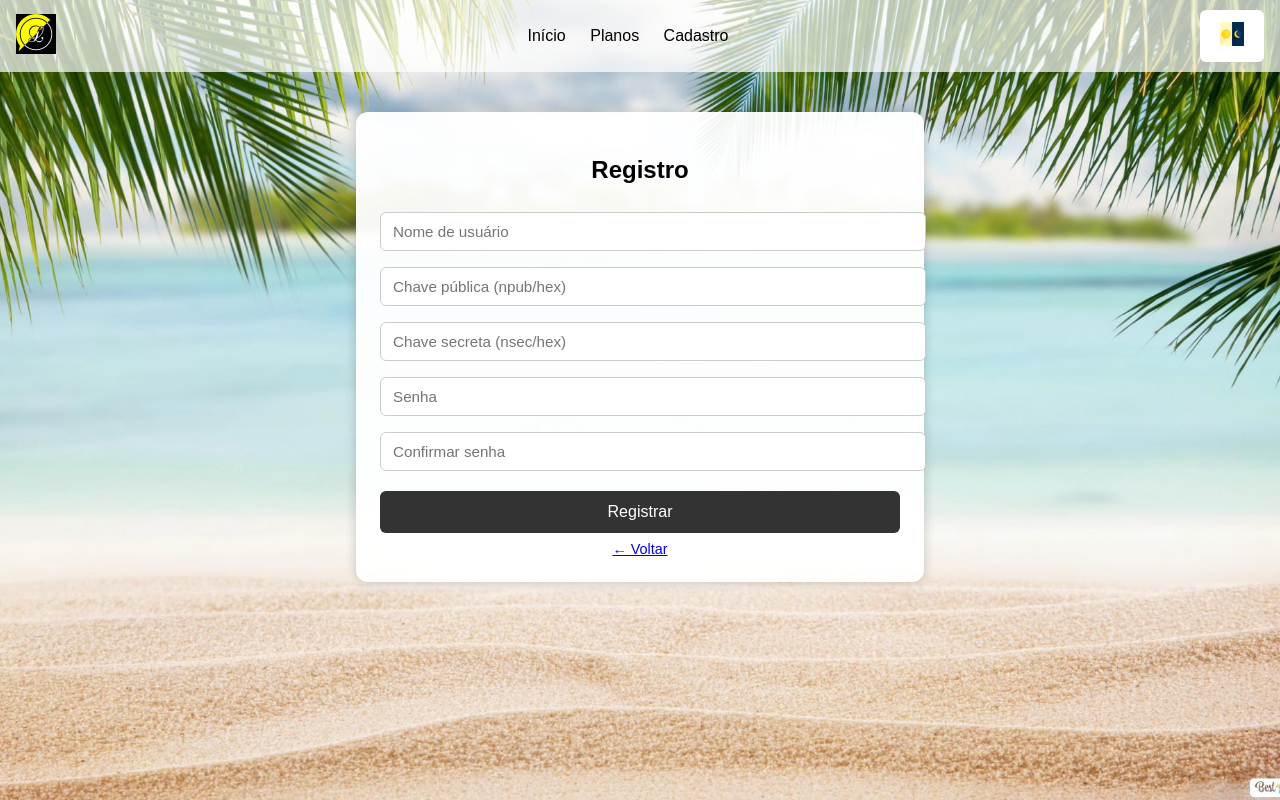
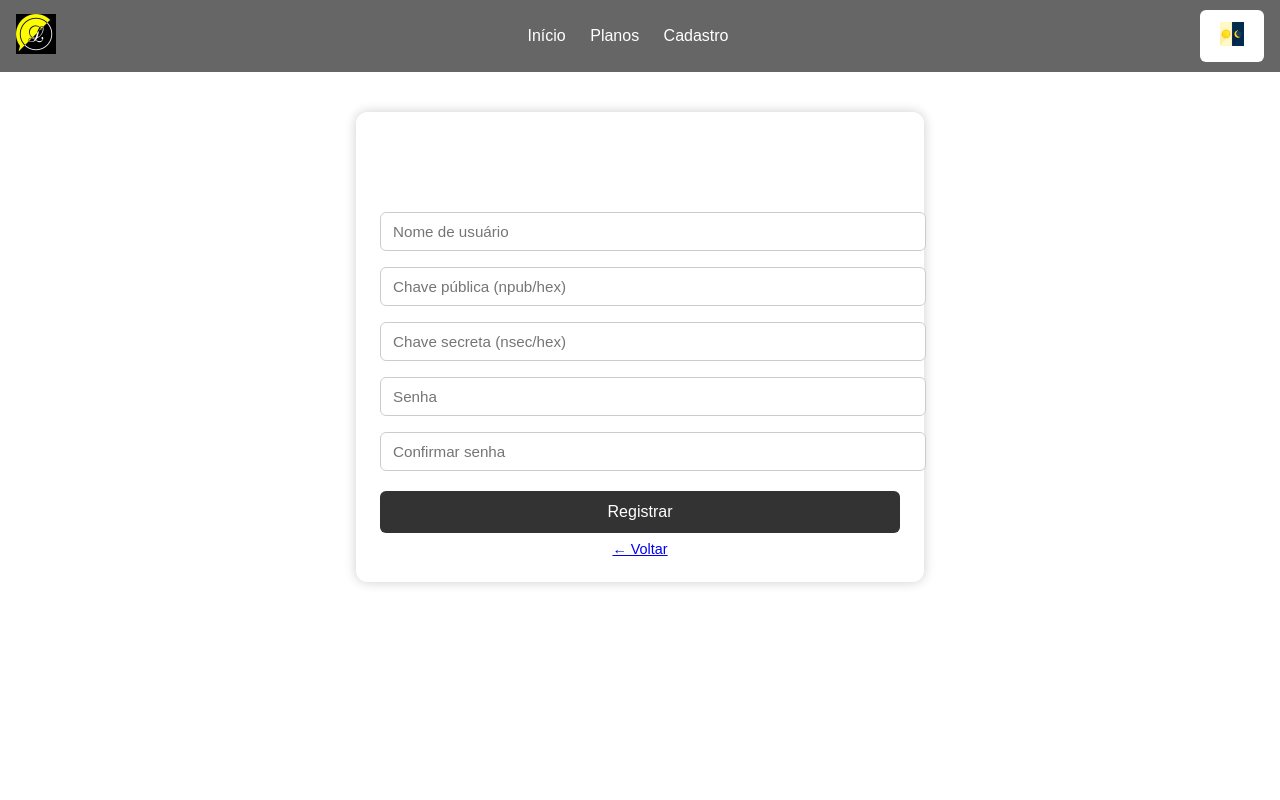
Before and after one commit to lucianocasalunga/libermedia, a Flask app: page /registro in a window 1280 px wide. Run offline with Flask 3, Linux system fonts and the light colour scheme.

Commit message:
Fix: Corrige conflitos no sistema de tema claro/escuro
Problemas identificados e resolvidos:
- Dois sistemas paralelos causando conflitos (base.html vs script.js)
- Classes CSS inconsistentes (light-mode vs light-theme/dark-theme)
- Dois listeners no mesmo botão themeToggle
- Chaves localStorage diferentes (theme vs libermedia_theme)

Mudanças:
- Removida lógica duplicada do script.js
- Unificadas todas classes CSS para light-theme/dark-theme
- Sistema único gerenciado por base.html com suporte a 3 modos:
  ☀️ Light, 🔄 Auto (detecta preferência do sistema), 🌙 Dark
- localStorage key único: libermedia_theme

🤖 Generated with [Claude Code](https://claude.com/claude-code)

Co-Authored-By: Claude <noreply@anthropic.com>

```diff
--- a/static/script.js
+++ b/static/script.js
@@ -1,44 +1,5 @@
-document.addEventListener("DOMContentLoaded", () => {
-  const themeToggle = document.getElementById("themeToggle");
-  const resetTheme = document.getElementById("resetTheme");
-
-  let savedTheme = localStorage.getItem("theme");
-
-  // Se não tiver salvo, define automático pelo horário
-  if (!savedTheme) {
-    const hour = new Date().getHours();
-    savedTheme = (hour >= 6 && hour < 18) ? "light" : "dark";
-  }
-  setTheme(savedTheme);
-
-  if (themeToggle) {
-    themeToggle.addEventListener("click", () => {
-      const current = document.body.classList.contains("light-mode") ? "dark" : "light";
-      setTheme(current);
-      localStorage.setItem("theme", current);
-    });
-  }
-
-  if (resetTheme) {
-    resetTheme.addEventListener("click", () => {
-      localStorage.removeItem("theme");
-      const hour = new Date().getHours();
-      const autoTheme = (hour >= 6 && hour < 18) ? "light" : "dark";
-      setTheme(autoTheme);
-      alert("Tema resetado para automático (de acordo com horário).");
-    });
-  }
-
-  function setTheme(mode) {
-    if (mode === "light") {
-      document.body.classList.add("light-mode");
-      document.body.style.backgroundImage = "url('/static/img/praiatemaclaro.jpg')";
-    } else {
-      document.body.classList.remove("light-mode");
-      document.body.style.backgroundImage = "url('/static/img/praiatemaescuro.jpg')";
-    }
-  }
-});
+// Lógica de tema removida - agora gerenciada por base.html
+// usando localStorage key 'libermedia_theme' com suporte a light/auto/dark
 
 function goHome() {
   // Se no futuro tiver autenticação real, podemos trocar essa lógica
--- a/static/style.css
+++ b/static/style.css
@@ -55,20 +55,20 @@ button, .btn {
 }
 
 /* ======== TEMA CLARO ======== */
-body.light-mode {
+body.light-theme {
   color: #000;
   background-color: #f9f9f9;
 }
 
-body.light-mode header {
+body.light-theme header {
   background: rgba(255,255,255,0.7);
   color:#000;
 }
 
-body.light-mode .main-box,
-body.light-mode .config-box,
-body.light-mode .content,
-body.light-mode .logout-box {
+body.light-theme .main-box,
+body.light-theme .config-box,
+body.light-theme .content,
+body.light-theme .logout-box {
   background: rgba(255,255,255,0.85);
   color:#000;
 }
@@ -90,7 +90,7 @@ body {
   transition: background 0.5s, color 0.5s;
 }
 
-body.light-mode {
+body.light-theme {
   color: #000;
 }
 /* ===== CARDS DE PLANOS (vitrines clicáveis) ===== */
```
